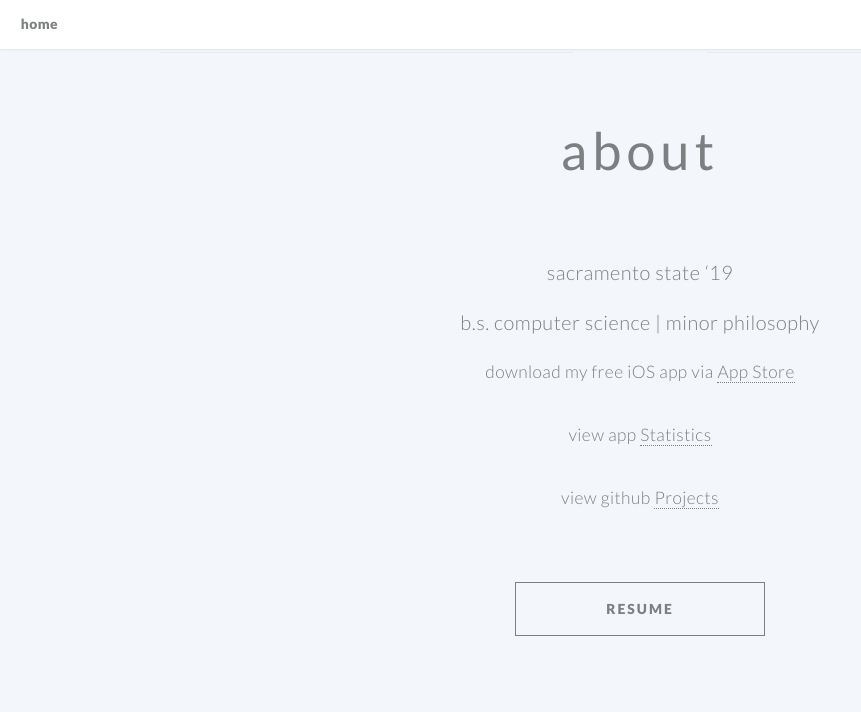
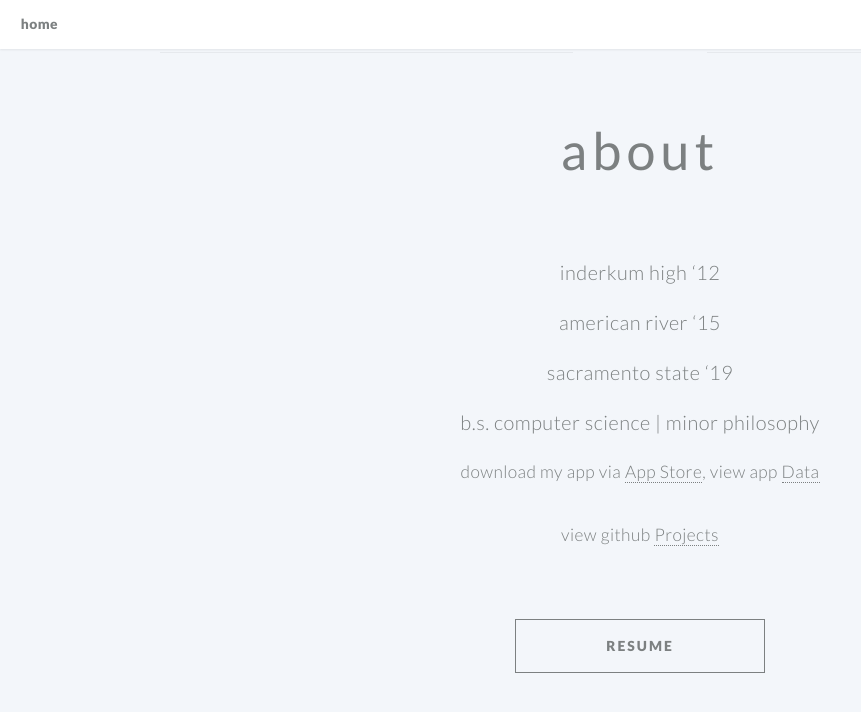
Before and after one commit to dp916/dp916.github.io, a Jekyll site: the page built from index.md, in a window 1280 px wide and 900 px high, scrolled down 611 px. Shown: the top 712 px of the window, without its empty margins (0-861 px from the left). Built offline with Jekyll 4.4.1, drawn with Linux system fonts in a browser that asks for light colours.

Commit message:
Update index.md

```diff
--- a/index.md
+++ b/index.md
@@ -44,12 +44,14 @@ cta_button_label: email # the label on the button
 
 ---
 [//]: # (write a bit about yourself here)
+### inderkum high '12
+
+### american river '15
+
 ### sacramento state '19
 
 ### b.s. computer science | minor philosophy
 
-download my free iOS app via [App Store](https://apps.apple.com/us/app/learn-cybersecurity/id1556509824#?platform=iphone)
-
-view app [Statistics](https://github.com/dp916/Learn-Cybersecurity)
+download my app via [App Store](https://apps.apple.com/us/app/learn-cybersecurity/id1556509824#?platform=iphone), view app [Data](https://github.com/dp916/Learn-Cybersecurity)
 
 view github [Projects](https://github.com/dp916?tab=repositories)
```
